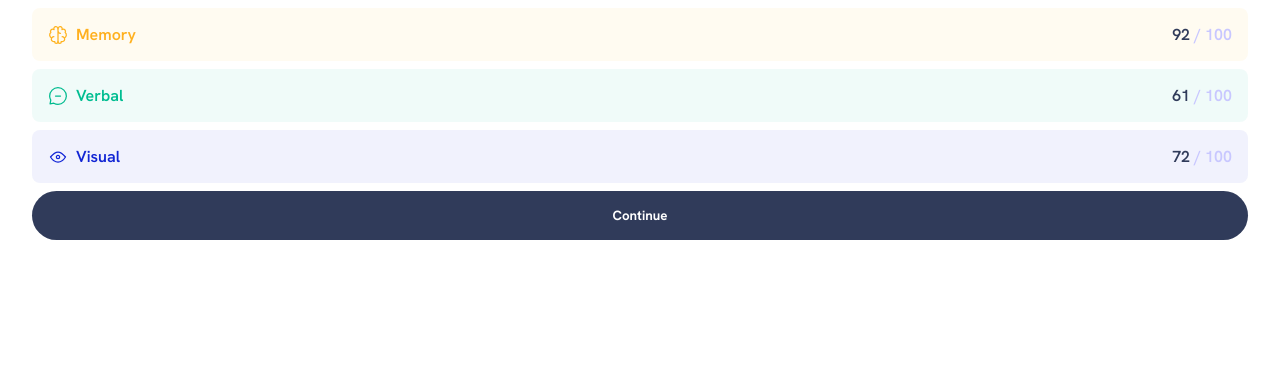
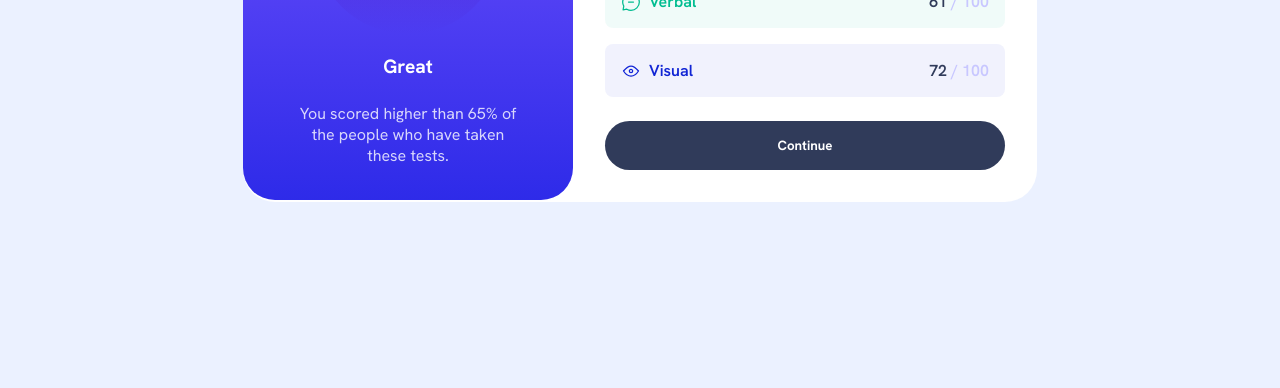
Before and after one commit to louffy007/results-summary-component-main-solution, a plain HTML site: page index.html in a window 1280 px wide. Shown: the part 412-800 px from the top of the page. Drawn offline with Linux system fonts and the light colour scheme.

Commit message:
finishing the descktop design

```diff
--- a/index.html
+++ b/index.html
@@ -16,6 +16,7 @@
     <title>Frontend Mentor | Results summary component</title>
   </head>
   <body>
+    <div class="container">
       <header>
         <h3>Your Result</h3>
         <div class="cercle">
@@ -59,5 +60,6 @@
         </div>
         <button>Continue</button>
       </main>
+    </div>
   </body>
 </html>
--- a/style.css
+++ b/style.css
@@ -29,6 +29,7 @@ body {
   padding: 0;
   margin: 0;
   font-family: "Hanken Grotesk", sans-serif;
+  background-color: var(--Pale-blue);
 }
 header {
   display: flex;
@@ -136,3 +137,42 @@ main button {
   background-color: var(--dark-gray-blue);
   color: var(--white);
 }
+
+@media (min-width: 768px) {
+  body {
+    display: flex;
+    justify-content: center;
+    align-items: center;
+    height: 100vh;
+  }
+  .container {
+    display: flex;
+    justify-content: center;
+    align-items: center;
+    background-color: var(--white);
+    border-radius: 32px;
+  }
+  header {
+    width: 250px;
+    height: 400px;
+    padding: 8px 40px 16px 40px;
+    border-radius: 32px 32px 32px 32px;
+  }
+  .cercle {
+    width: 180px;
+    height: 180px;
+  }
+  header .great {
+    margin-bottom: 16px;
+  }
+  main {
+    width: 400px;
+  }
+  main .block {
+    margin-bottom: 16px;
+  }
+  main button {
+    margin-top: 8px;
+    margin-bottom: 32px;
+  }
+}
```
Lines whose indentation alone changed are shown as unchanged.
